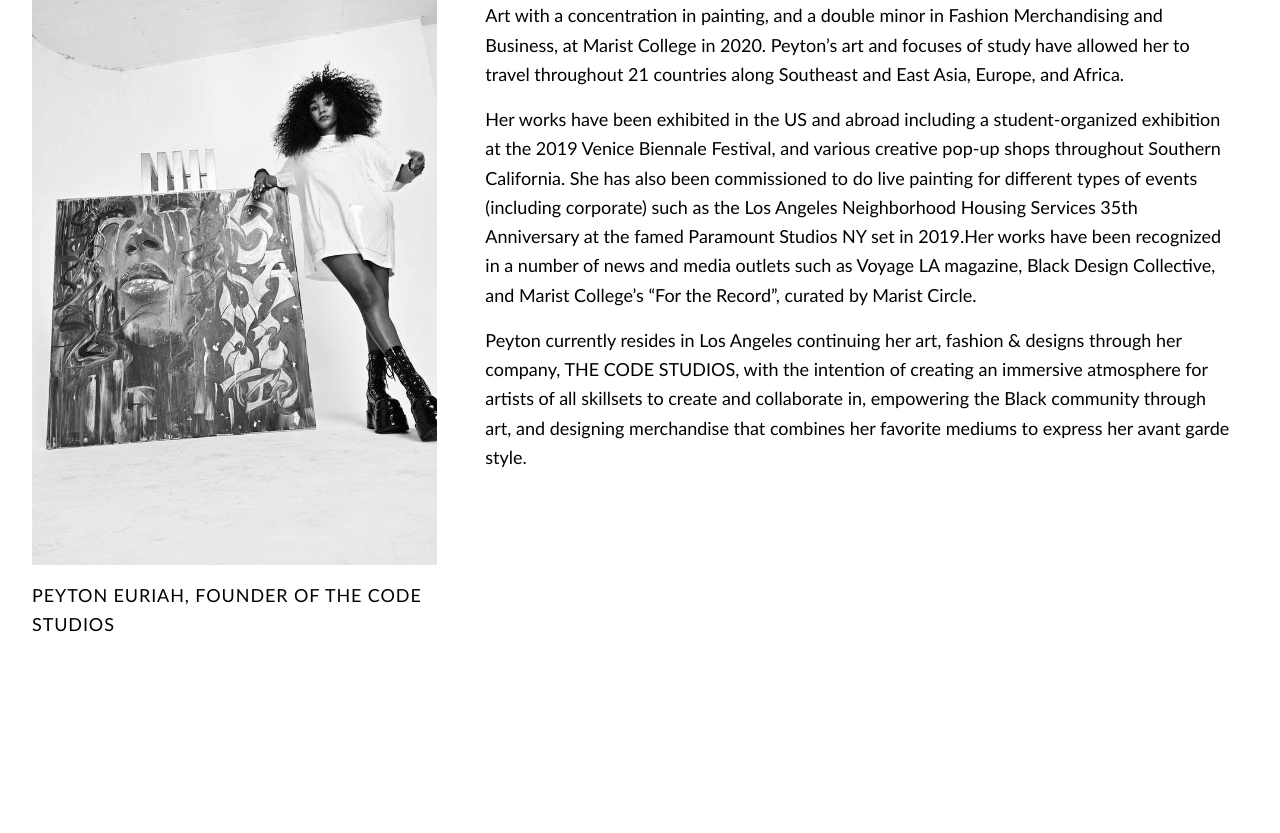
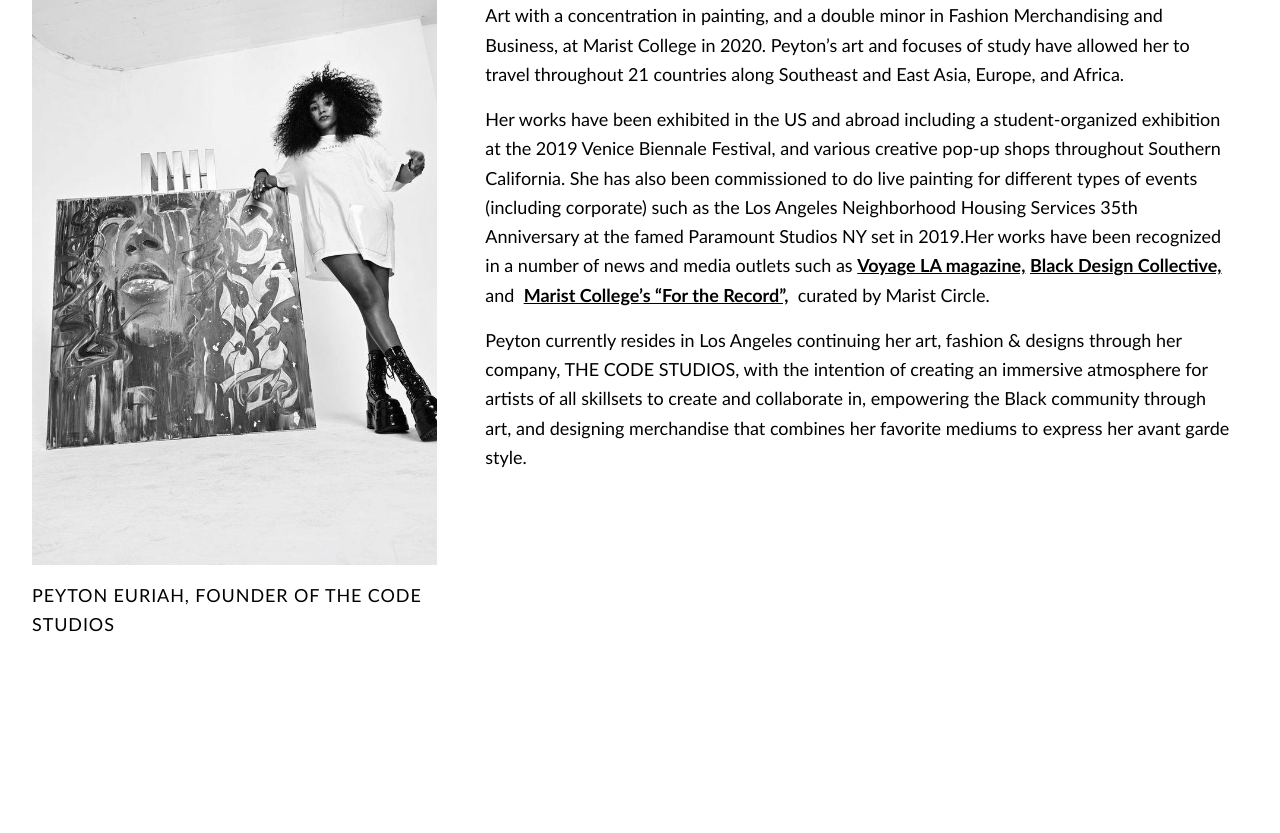
Before and after one commit to joekariuki/codestudiosofficial, a Gatsby site: page /about/theartist in a window 1280 px wide. Shown: the part 793-1626 px from the top of the page. Built offline with nearby package versions, Linux system fonts and the light colour scheme; Gatsby itself is replaced by a stand-in of ours; what @tailwindcss/custom-forms would draw is missing.

Commit message:
Update artist bio

```diff
--- a/src/pages/about/theartist.js
+++ b/src/pages/about/theartist.js
@@ -45,9 +45,34 @@ function TheArtistPage() {
                 for different types of events (including corporate) such as the
                 Los Angeles Neighborhood Housing Services 35th Anniversary at
                 the famed Paramount Studios NY set in 2019.Her works have been
-                recognized in a number of news and media outlets such as Voyage
-                LA magazine, Black Design Collective, and Marist College’s “For
-                the Record”, curated by Marist Circle.
+                recognized in a number of news and media outlets such as{` `}
+                <a
+                  className="underline font-bold"
+                  target="_blank"
+                  rel="noopener noreferrer"
+                  href="http://voyagela.com/interview/meet-peyton-burnett-peyton-artist-inglewood/"
+                >
+                  Voyage LA magazine,
+                </a>
+                &nbsp;
+                <a
+                  className="underline font-bold"
+                  target="_blank"
+                  rel="noopener noreferrer"
+                  href="https://www.instagram.com/tv/CAIvFdTB4NK/"
+                >
+                  Black Design Collective,
+                </a>
+                &nbsp; and &nbsp;
+                <a
+                  className="underline font-bold"
+                  target="_blank"
+                  rel="noopener noreferrer"
+                  href="https://maristftr.com/peyton-burnett"
+                >
+                  Marist College’s “For the Record”,
+                </a>
+                &nbsp; curated by Marist Circle.
               </p>
               <p className="mb-4 leading-relaxed">
                 Peyton currently resides in Los Angeles continuing her art,
@@ -60,53 +85,10 @@ function TheArtistPage() {
               </p>
             </div>
           </div>
-          {/* <div className="lg:max-w-xl lg:w-full md:w-1/2 w-5/6 mb-10 md:mb-0">
-            <img
-              className="object-cover object-center mb-4"
-              alt="Image of the artist and founder, Peyton Euriah"
-              src={artistImage}
-            />
-            <span className="text-lg uppercase leading-relaxed tracking-wider">
-              Peyton Euriah, Founder of The Code Studios
-            </span>
-          </div> */}
-
-          {/* <div className="lg:flex-grow md:w-1/2 lg:pl-12 md:pl-12 flex flex-col md:items-start md:text-left items-center text-center text-lg">
-            <p className="mb-4 leading-relaxed">
-              Peyton E. <span className="italic">“The Artist”</span> Burnett was
-              born in Los Angeles, CA in 1997. She earned a B.S. in Studio Art
-              with a concentration in painting, and a double minor in Fashion
-              Merchandising and Business, at Marist College in 2020. Peyton’s
-              art and focuses of study have allowed her to travel throughout 21
-              countries along Southeast and East Asia, Europe, and Africa.
-            </p>
-            <p className="mb-4 leading-relaxed">
-              Her works have been exhibited in the US and abroad including a
-              student-organized exhibition at the 2019 Venice Biennale Festival,
-              and various creative pop-up shops throughout Southern California.
-              She has also been commissioned to do live painting for different
-              types of events (including corporate) such as the Los Angeles
-              Neighborhood Housing Services 35th Anniversary at the famed
-              Paramount Studios NY set in 2019.Her works have been recognized in
-              a number of news and media outlets such as Voyage LA magazine,
-              Black Design Collective, and Marist College’s “For the Record”,
-              curated by Marist Circle.
-            </p>
-            <p className="mb-4 leading-relaxed">
-              Peyton currently resides in Los Angeles continuing her art,
-              fashion &#38; designs through her company, THE CODE STUDIOS, with
-              the intention of creating an immersive atmosphere for artists of
-              all skillsets to create and collaborate in, empowering the Black
-              community through art, and designing merchandise that combines her
-              favorite mediums to express her avant garde style.
-            </p>
-          </div> */}
         </div>
       </section>
     </Layout>
   );
 }
 
-
-
 export default TheArtistPage;
```
